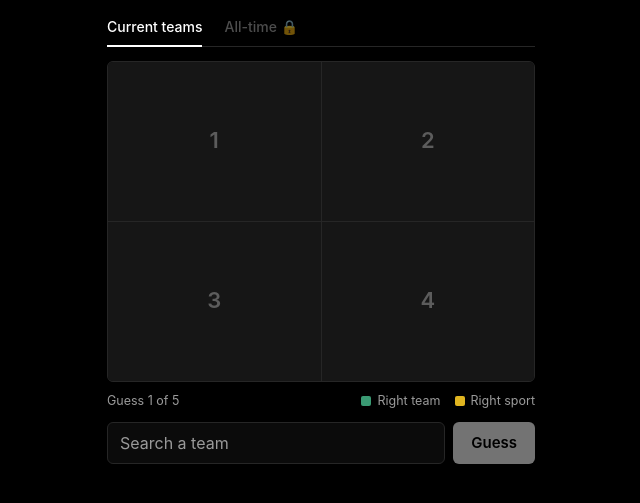
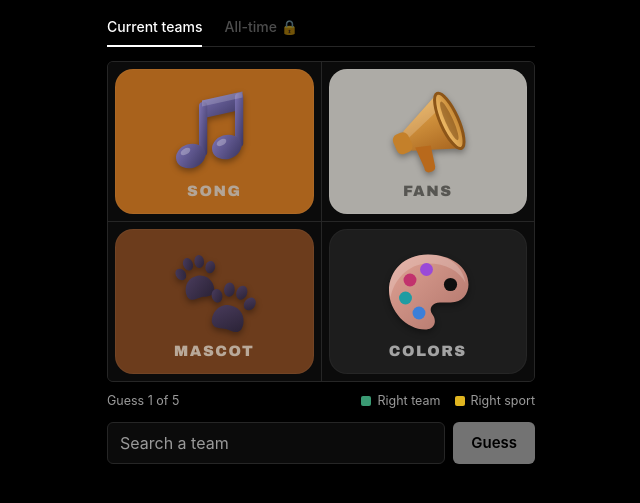
Before and after one commit to gabrielstemarie0/Big4dle, a plain HTML site: page index.html in a window 1280 px wide. Shown: the part 157-660 px from the top of the page, without its empty margins (319-959 px from the left). Drawn offline with Linux system fonts and the light colour scheme.

Commit message:
Hint card covers: coloured tiles with song, fans, mascot and colors icons
Co-Authored-By: Claude Sonnet 5.5 <noreply@anthropic.com>
Claude-Session: https://claude.ai/code/session_016hfPirMptNrkBJKFViKhro

```diff
--- a/game.js
+++ b/game.js
@@ -130,6 +130,16 @@
     }
   }
 
+  // Cover art for the four locked cards (song, fans, mascot, colors): coloured tile, chunky 3D-style icon, label.
+  const paw = (x, y, r, s) => `<g transform="translate(${x} ${y}) rotate(${r}) scale(${s})"><path d="M0 -3 C-9 -3 -12 6 -10 11 C-8 15 -3 13 0 13 C3 13 8 15 10 11 C12 6 9 -3 0 -3Z" fill="url(#cvp)"/><ellipse cx="-11" cy="-7" rx="3.6" ry="4.6" transform="rotate(-25 -11 -7)" fill="url(#cvp)"/><ellipse cx="-4" cy="-13" rx="3.6" ry="4.8" transform="rotate(-8 -4 -13)" fill="url(#cvp)"/><ellipse cx="4.5" cy="-13" rx="3.6" ry="4.8" transform="rotate(8 4.5 -13)" fill="url(#cvp)"/><ellipse cx="11.5" cy="-7" rx="3.6" ry="4.6" transform="rotate(25 11.5 -7)" fill="url(#cvp)"/></g>`;
+  const COVERS = [
+    { label: "Song", bg: "#a9621c", fg: "#b3a597", svg: `<svg viewBox="0 0 64 64" aria-hidden="true"><defs><linearGradient id="cvn" x1="0" y1="0" x2="1" y2="1"><stop offset="0" stop-color="#7d73b4"/><stop offset="1" stop-color="#3a3560"/></linearGradient></defs><path d="M24 11 L51 5 V17 L24 23Z" fill="url(#cvn)"/><rect x="22" y="12" width="5.5" height="36" rx="2.7" fill="url(#cvn)"/><rect x="46" y="6" width="5.5" height="36" rx="2.7" fill="url(#cvn)"/><ellipse cx="16.5" cy="48" rx="10" ry="8" transform="rotate(-18 16.5 48)" fill="url(#cvn)"/><ellipse cx="40.5" cy="42" rx="10" ry="8" transform="rotate(-18 40.5 42)" fill="url(#cvn)"/><ellipse cx="13" cy="45" rx="3.5" ry="2" transform="rotate(-30 13 45)" fill="#fff" opacity=".28"/><ellipse cx="37" cy="39" rx="3.5" ry="2" transform="rotate(-30 37 39)" fill="#fff" opacity=".28"/><path d="M24 11 L51 5 V9 L24 15Z" fill="#fff" opacity=".18"/></svg>` },
+    { label: "Fans", bg: "#adaba6", fg: "#575652", svg: `<svg viewBox="0 0 64 64" aria-hidden="true"><defs><linearGradient id="cvm" x1="0" y1="0" x2="0" y2="1"><stop offset="0" stop-color="#e3a64a"/><stop offset="1" stop-color="#a8651f"/></linearGradient><linearGradient id="cvm2" x1="0" y1="0" x2="1" y2="0"><stop offset="0" stop-color="#f0bd6a"/><stop offset="1" stop-color="#c58733"/></linearGradient></defs><g transform="rotate(-24 32 32)"><path d="M17 25 L48 11 V51 L17 39Z" fill="url(#cvm)"/><path d="M17 25 L48 11 V20 L17 31Z" fill="#fff" opacity=".18"/><ellipse cx="48" cy="31" rx="6" ry="20" fill="url(#cvm2)" stroke="#8c5518" stroke-width="2"/><ellipse cx="48" cy="31" rx="2.6" ry="14" fill="#7a4a14" opacity=".55"/><rect x="8" y="25" width="11" height="14" rx="4" fill="#c4802a"/><path d="M20 38 L30 41 L27 55 Q26 58 22 57 Q19 56 20 53Z" fill="#b8691c"/></g></svg>` },
+    { label: "Mascot", bg: "#6c3c1c", fg: "#b9a999", svg: `<svg viewBox="0 0 64 64" aria-hidden="true"><defs><linearGradient id="cvp" x1="0" y1="0" x2="1" y2="1"><stop offset="0" stop-color="#4a3c5d"/><stop offset="1" stop-color="#2a2236"/></linearGradient></defs>${paw(21, 24, -14, .9)}${paw(43, 44, 14, 1)}</svg>` },
+    { label: "Colors", bg: "#1d1d1d", fg: "#a3a3a3", svg: `<svg viewBox="0 0 64 64" aria-hidden="true"><defs><linearGradient id="cvc" x1="0" y1="0" x2="1" y2="1"><stop offset="0" stop-color="#e0a395"/><stop offset="1" stop-color="#b0746a"/></linearGradient></defs><path d="M32 7 C16 7 6 18 6 31 C6 45 18 57 30 57 C37 57 38 51 35 47 C32 43 35 39 40 39 H47 C55 39 59 33 59 27 C59 15 47 7 32 7Z" fill="url(#cvc)"/><path d="M32 7 C16 7 6 18 6 31 C6 33 7 35 7 36 C9 24 19 13 32 13 C44 13 53 18 57 26 C55 14 45 7 32 7Z" fill="#fff" opacity=".2"/><circle cx="47" cy="27" r="4.4" fill="#0f0f0f"/><circle cx="20" cy="24" r="4.3" fill="#c2336d"/><circle cx="31" cy="17" r="4.3" fill="#9a4ad8"/><circle cx="17" cy="36" r="4.3" fill="#1f9ca2"/><circle cx="26" cy="46" r="4.3" fill="#3b7fd9"/></svg>` }
+  ];
+  const coverHTML = i => { const c = COVERS[i]; return `<div class="cover" style="background:${c.bg};color:${c.fg}">${c.svg}<b>${c.label}</b></div>`; };
+
   function renderHints() {
     if (over) return;                                         // the finished board is handled by revealAll()
     const open = Math.min(4, guesses.length);                 // nothing is open until the first guess
@@ -137,7 +147,8 @@
       const face = box.querySelector(".front");
       if (i < open && box.classList.contains("locked")) { box.classList.remove("locked"); box.classList.add("open"); fillBox(i); }
       else if (i >= open && !box.classList.contains("locked")) { box.classList.add("locked"); box.classList.remove("open"); }
-      if (i >= open) face.textContent = i + 1;
+      if (i >= open && face.dataset.cover !== "1") { face.innerHTML = coverHTML(i); face.dataset.cover = "1"; }
+      else if (i < open) delete face.dataset.cover;
     });
   }
 
--- a/styles.css
+++ b/styles.css
@@ -60,7 +60,7 @@ dialog li{margin:6px 0}
 /* Hint board: four boxes, revealed top-left to bottom-right */
 .hints{display:grid;grid-template:repeat(2,1fr)/repeat(2,1fr);gap:1px;background:var(--line);border:1px solid var(--line);border-radius:6px;overflow:hidden;aspect-ratio:4/3}
 .hint{position:relative;perspective:1000px;min-width:0;overflow:hidden;background:var(--surface)}
-.hint.locked .front{background:var(--cover);color:rgba(255,255,255,.3);font-size:22px;font-weight:600}
+.hint.locked .front{background:var(--surface);padding:7px}
 .hint.open{animation:pop .35s ease}
 @keyframes pop{from{opacity:0;transform:scale(.96)}to{opacity:1;transform:none}}
 .hint .cap{font-size:10.5px;letter-spacing:.09em;text-transform:uppercase;color:var(--muted);font-weight:600}
@@ -132,3 +132,8 @@ h1{justify-content:center;font-size:34px;gap:12px;margin:6px 0 2px;letter-spacin
 .ds-back{display:inline-flex;flex-direction:column;align-items:flex-start;gap:2px;padding:4px 8px;border-radius:9px;background:#fff;color:#1d2433;text-decoration:none;border:2px solid #1d2433;box-shadow:0 4px 10px rgba(0,0,0,.25);font:900 8.5px/1.1 system-ui,-apple-system,sans-serif;letter-spacing:.05em;white-space:nowrap;flex:none}
 .ds-back span+span{font-size:10px;letter-spacing:.06em}
 .ds-back:hover,.ds-back:focus-visible{background:#f2b632}
+
+/* Locked cards: cover art tiles (song, fans, mascot, colors) */
+.cover{width:100%;height:100%;border-radius:18px;display:flex;flex-direction:column;align-items:center;justify-content:center;gap:4px;box-shadow:inset 0 0 0 1px rgba(255,255,255,.04)}
+.cover svg{width:52%;max-width:96px;height:auto;display:block;filter:drop-shadow(0 3px 3px rgba(0,0,0,.35))}
+.cover b{font:800 clamp(10px,3.3vw,15px)/1 "Arial Black",Impact,-apple-system,BlinkMacSystemFont,"Segoe UI",Roboto,sans-serif;letter-spacing:.1em;text-transform:uppercase}
```
